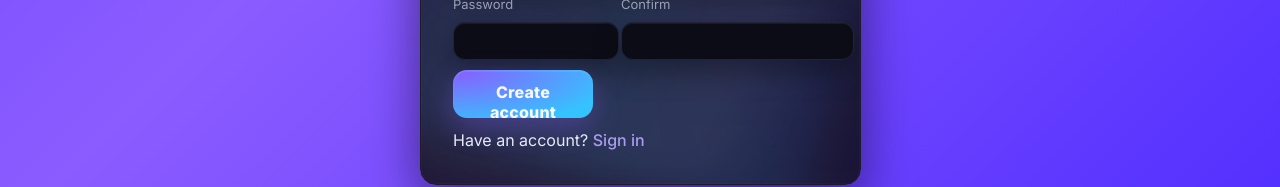
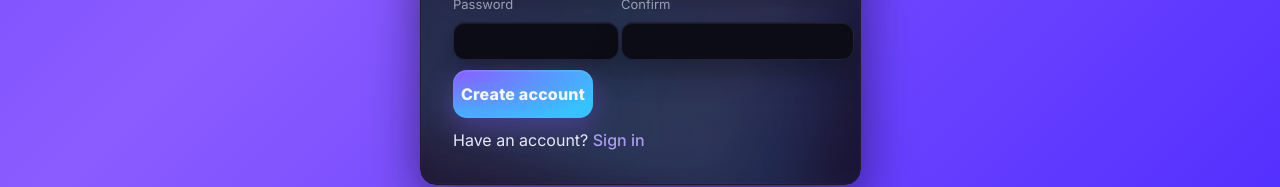
Before and after one commit to bastingg05/DocVault-1, a React (Vite) app in the folder frontend_react/: page /register in a window 1280 px wide. Shown: the part 491-678 px from the top of the page. Built offline with nearby package versions, Linux system fonts and the light colour scheme; no server answers.

Commit message:
style(register): perfectly center Create account text in button

```diff
--- a/frontend_react/src/pages/Register.jsx
+++ b/frontend_react/src/pages/Register.jsx
@@ -62,7 +62,7 @@ export default function Register(){
             <input value={confirm} onChange={e=>setConfirm(e.target.value)} type="password" required />
           </div>
         </div>
-        <div className="row"><button className="btn btn-block" style={{height:48, fontSize:16}} disabled={loading}>{loading ? 'Creating…' : 'Create account'}</button></div>
+        <div className="row"><button className="btn btn-block" style={{height:48, fontSize:16, display:'flex', alignItems:'center', justifyContent:'center', padding:0, lineHeight:1}} disabled={loading}>{loading ? 'Creating…' : 'Create account'}</button></div>
         <div className="help">{msg}</div>
         <div className="help">Have an account? <Link className="link-violet" to="/login">Sign in</Link></div>
       </form>
```
